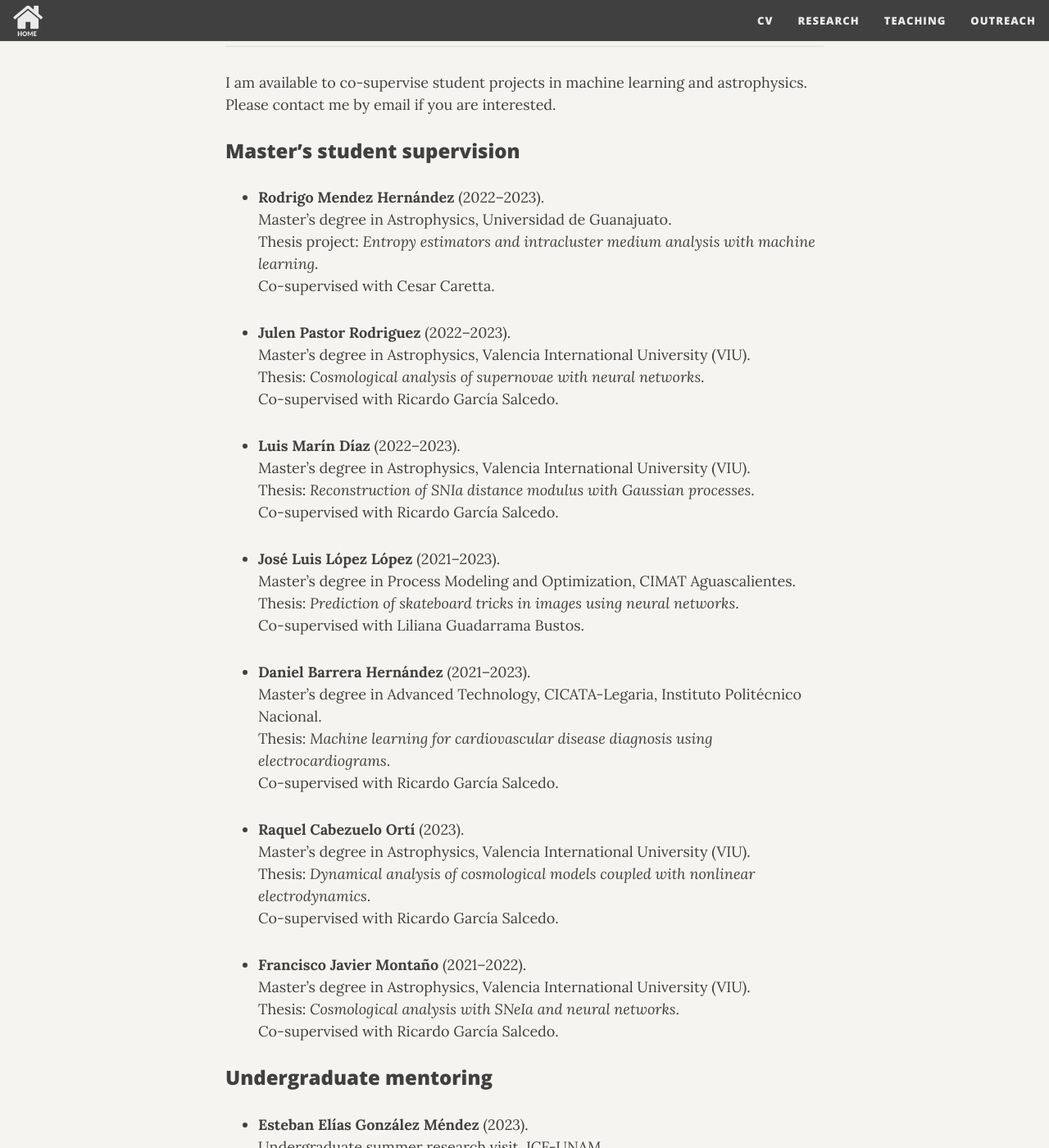
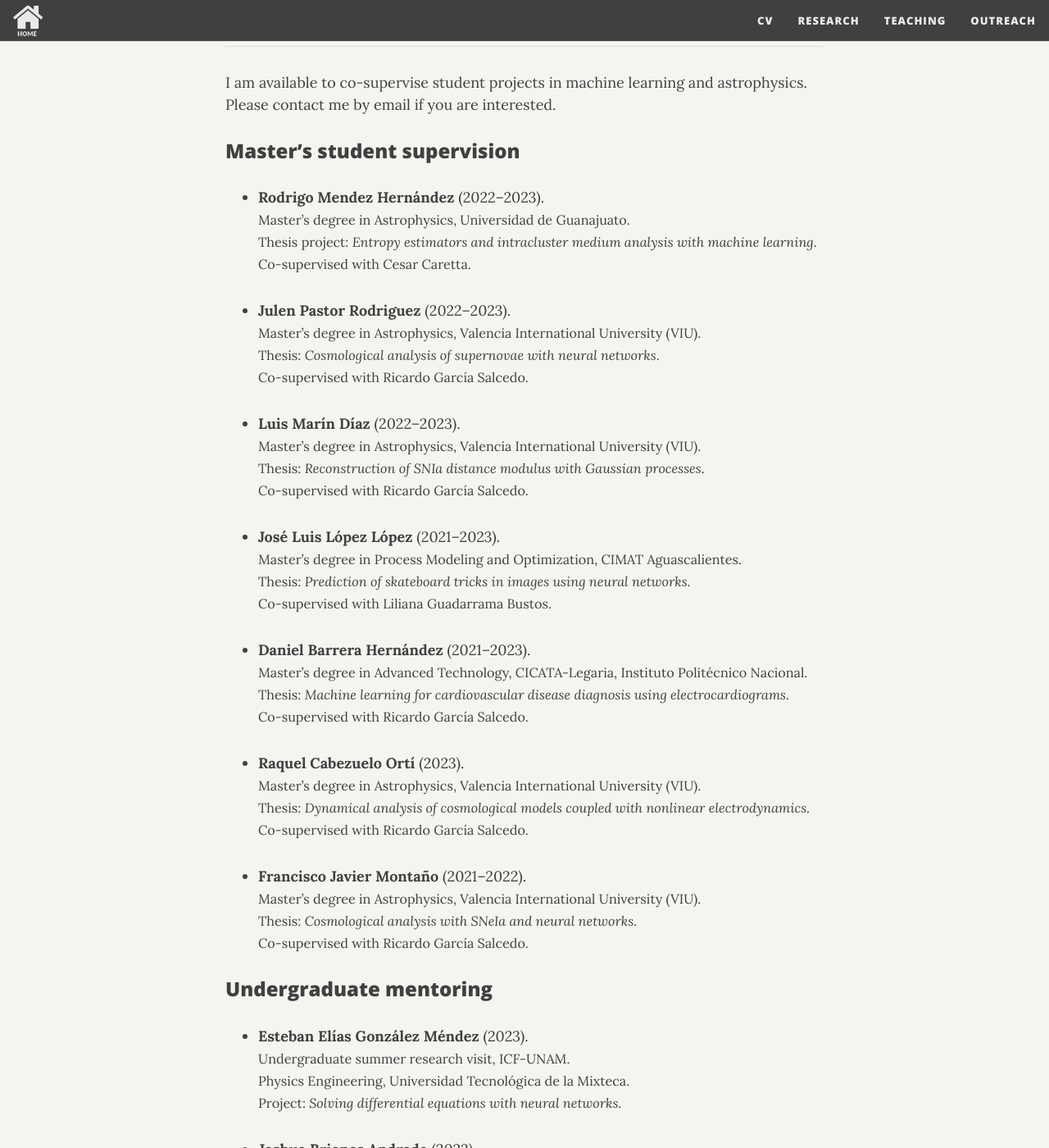
Before and after one commit to igomezv/igomezv.github.io, a Jekyll site: the page built from teaching.md, in a window 1280 px wide and 1400 px high, scrolled down 322 px. Shown: the whole window at 82% size. Built offline with Jekyll 4.4.1, drawn with Linux system fonts in a browser that asks for light colours; nearby versions of some CDN libraries; comment, search, counter and statistics services are not loaded.

Commit message:
Improve font sizes

```diff
--- a/assets/css/beautifuljekyll.css
+++ b/assets/css/beautifuljekyll.css
@@ -25,7 +25,8 @@ p {
   line-height: 1.5;
   margin: 1.875rem 0;
 }
-.publication-contributions {
+.publication-contributions,
+.entry-details {
   font-size: 0.9em;
 }
 h1,h2,h3,h4,h5,h6 {
--- a/teaching.md
+++ b/teaching.md
@@ -18,67 +18,67 @@ I am available to co-supervise student projects in machine learning and astrophy
 ### Master's student supervision
 
 - **Rodrigo Mendez Hernández** (2022–2023). <br>
-  Master's degree in Astrophysics, Universidad de Guanajuato. <br>
+  <span class="entry-details" markdown="span">Master's degree in Astrophysics, Universidad de Guanajuato. <br>
   Thesis project: *Entropy estimators and intracluster medium analysis with machine learning*. <br>
-  Co-supervised with Cesar Caretta.
+  Co-supervised with Cesar Caretta.</span>
 
 - **Julen Pastor Rodriguez** (2022–2023). <br>
-  Master's degree in Astrophysics, Valencia International University (VIU). <br>
+  <span class="entry-details" markdown="span">Master's degree in Astrophysics, Valencia International University (VIU). <br>
   Thesis: *Cosmological analysis of supernovae with neural networks*. <br>
-  Co-supervised with Ricardo García Salcedo.
+  Co-supervised with Ricardo García Salcedo.</span>
 
 - **Luis Marín Díaz** (2022–2023). <br>
-  Master's degree in Astrophysics, Valencia International University (VIU). <br>
+  <span class="entry-details" markdown="span">Master's degree in Astrophysics, Valencia International University (VIU). <br>
   Thesis: *Reconstruction of SNIa distance modulus with Gaussian processes*. <br>
-  Co-supervised with Ricardo García Salcedo.
+  Co-supervised with Ricardo García Salcedo.</span>
 
 - **José Luis López López** (2021–2023). <br>
-  Master's degree in Process Modeling and Optimization, CIMAT Aguascalientes. <br>
+  <span class="entry-details" markdown="span">Master's degree in Process Modeling and Optimization, CIMAT Aguascalientes. <br>
   Thesis: *Prediction of skateboard tricks in images using neural networks*. <br>
-  Co-supervised with Liliana Guadarrama Bustos.
+  Co-supervised with Liliana Guadarrama Bustos.</span>
 
 - **Daniel Barrera Hernández** (2021–2023). <br>
-  Master's degree in Advanced Technology, CICATA-Legaria, Instituto Politécnico Nacional. <br>
+  <span class="entry-details" markdown="span">Master's degree in Advanced Technology, CICATA-Legaria, Instituto Politécnico Nacional. <br>
   Thesis: *Machine learning for cardiovascular disease diagnosis using electrocardiograms*. <br>
-  Co-supervised with Ricardo García Salcedo.
+  Co-supervised with Ricardo García Salcedo.</span>
 
 - **Raquel Cabezuelo Ortí** (2023). <br>
-  Master's degree in Astrophysics, Valencia International University (VIU). <br>
+  <span class="entry-details" markdown="span">Master's degree in Astrophysics, Valencia International University (VIU). <br>
   Thesis: *Dynamical analysis of cosmological models coupled with nonlinear electrodynamics*. <br>
-  Co-supervised with Ricardo García Salcedo.
+  Co-supervised with Ricardo García Salcedo.</span>
 
 - **Francisco Javier Montaño** (2021–2022). <br>
-  Master's degree in Astrophysics, Valencia International University (VIU). <br>
+  <span class="entry-details" markdown="span">Master's degree in Astrophysics, Valencia International University (VIU). <br>
   Thesis: *Cosmological analysis with SNeIa and neural networks*. <br>
-  Co-supervised with Ricardo García Salcedo.
+  Co-supervised with Ricardo García Salcedo.</span>
 
 ### Undergraduate mentoring
 
 - **Esteban Elías González Méndez** (2023).<br>
-  Undergraduate summer research visit, ICF-UNAM.<br>
+  <span class="entry-details" markdown="span">Undergraduate summer research visit, ICF-UNAM.<br>
   Physics Engineering, Universidad Tecnológica de la Mixteca.<br>
-  Project: *Solving differential equations with neural networks*.<br>
+  Project: *Solving differential equations with neural networks*.</span><br>
 
 - **Joshua Briones Andrade** (2022).<br>
-  Undergraduate social service, ICF-UNAM.<br>
+  <span class="entry-details" markdown="span">Undergraduate social service, ICF-UNAM.<br>
   Project: *Neural networks optimized by genetic algorithms in cosmology*.<br>
-  Co-supervised with José Alberto Vázquez.<br>
+  Co-supervised with José Alberto Vázquez.</span><br>
 
 - **Juan de Dios Rojas Olvera** (2021–2022).<br>
-  Undergraduate social service, ICF-UNAM.<br>
+  <span class="entry-details" markdown="span">Undergraduate social service, ICF-UNAM.<br>
   Project: *Observational cosmology with artificial neural networks*.<br>
-  Co-supervised with José Alberto Vázquez.<br>
+  Co-supervised with José Alberto Vázquez.</span><br>
 
 
 ### Thesis committee service
 
 - **Jazhiel Chacón Lavanderos** (2023–2025). <br>
-  PhD in Computer Science, Instituto Politécnico Nacional. <br>
-  Thesis project: *Comparing cosmological structure formation models with deep learning*. <br>
+  <span class="entry-details" markdown="span">PhD in Computer Science, Instituto Politécnico Nacional. <br>
+  Thesis project: *Comparing cosmological structure formation models with deep learning*.</span> <br>
 
 - **Juan de Dios Rojas Olvera** (2024). <br>
-  Master's degree in Astronomy, Instituto de Astronomía, UNAM. <br>
-  Thesis: *Optimization of astrophysical and cosmological systems with physics-informed neural networks*. <br>
+  <span class="entry-details" markdown="span">Master's degree in Astronomy, Instituto de Astronomía, UNAM. <br>
+  Thesis: *Optimization of astrophysical and cosmological systems with physics-informed neural networks*.</span> <br>
 
 
 ----------
@@ -87,38 +87,38 @@ I am available to co-supervise student projects in machine learning and astrophy
 ----------
 
 - **[Research Seminar I, II](https://www.dropbox.com/scl/fi/ewktgff50x9frtcwg29xk/UGTOInvestigacionSem.pdf?rlkey=on6569b76rwsez68k5f0i2qme&st=tvmgdj3g&dl=0).** <br>
-  *Maestría en Ciencias (Astrofísica)*. <br>
+  <span class="entry-details" markdown="span">*Maestría en Ciencias (Astrofísica)*. <br>
   2024, Universidad de Guanajuato, Mexico. <br>
-  Duration: 8 hours. <br>
+  Duration: 8 hours.</span> <br>
 
 - [**Evolutionary Computation.**](https://www.dropbox.com/scl/fi/gqcy1dymdm2ipojceitzw/curso_evol_dgtic_23.pdf?rlkey=cu1nb9zv2ja5y9lhs3lxa2ksk&st=j037qckv&dl=0) <br>
-  *Diplomado en Inteligencia Artificial Aplicada*.  <br>
+  <span class="entry-details" markdown="span">*Diplomado en Inteligencia Artificial Aplicada*.  <br>
   2023, DGTIC-UNAM. <br>
   Specialisation course (20 hours). <br>
-  [Course materials](https://github.com/igomezv/ComputoEvolutivo).
+  [Course materials](https://github.com/igomezv/ComputoEvolutivo).</span>
 
 - [**Probabilistic Reasoning.**](https://www.dropbox.com/scl/fi/96a3auajwtmw37jnl6bly/curso_proba_dgtic_23.pdf?rlkey=w4oqtuahpdldcy58iba8a7ztv&st=rybqsi0n&dl=0) <br>
-  *Diplomado en Inteligencia Artificial Aplicada*.  <br>
+  <span class="entry-details" markdown="span">*Diplomado en Inteligencia Artificial Aplicada*.  <br>
   2023, DGTIC-UNAM. <br>
   Specialisation course (10 hours). <br>
-  [Course materials](https://github.com/igomezv/RazonamientoProbabilistico).
+  [Course materials](https://github.com/igomezv/RazonamientoProbabilistico).</span>
 
 - **Computational Tools (Introduction to Machine Learning).** <br>
-  2023, CICATA-Legaria, Instituto Politécnico Nacional. <br>
+  <span class="entry-details" markdown="span">2023, CICATA-Legaria, Instituto Politécnico Nacional. <br>
   Postgraduate course (online; 30 hours). <br>
-  [Course materials](https://github.com/igomezv/HerramientasComputacionales).
+  [Course materials](https://github.com/igomezv/HerramientasComputacionales).</span>
 
 - [**Intermediate Data Science.**](https://www.dropbox.com/scl/fi/p89n9sgpty2qdceejzfpo/curso_DS_dgtic_23.pdf?rlkey=s28v7652hehwrnbrclb1hkii2&st=q4pyw6yr&dl=0) <br>
-  *Diplomado en Ciencia de Datos*. <br>
+  <span class="entry-details" markdown="span">*Diplomado en Ciencia de Datos*. <br>
   2022 and 2023, DGTIC-UNAM. <br>
   Specialisation course (30 hours). <br>
-  [Course materials](https://github.com/igomezv/DataScienceIntermedio).
+  [Course materials](https://github.com/igomezv/DataScienceIntermedio).</span>
 
 - **[Deep Learning](https://www.dropbox.com/scl/fi/wxlf5msmiaore86mxil1t/DL-CIMAT-Dr.-Isidro-G-mez-Vargas.pdf?rlkey=4up7wo5ht9ymsg80qkf0rbbcd&st=2xo7r8mx&dl=0).** <br>
-  2022, Centro de Investigación en Matemáticas (CIMAT), Aguascalientes, Mexico.<br>
+  <span class="entry-details" markdown="span">2022, Centro de Investigación en Matemáticas (CIMAT), Aguascalientes, Mexico.<br>
   Master's degree in Process Modeling and Optimization. <br>
   Co-taught with Liliana Guadarrama Bustos (45 hours). <br>
-  [Course materials](https://github.com/igomezv/DLCIMATAGS).
+  [Course materials](https://github.com/igomezv/DLCIMATAGS).</span>
 
 
 --------------
@@ -128,16 +128,16 @@ I am available to co-supervise student projects in machine learning and astrophy
 Workshops and community training activities in machine learning and scientific computing.
 
 - [**Organising committee of the HPC-ML Workshop**](https://www.dropbox.com/scl/fi/hqd5x1x9bx21g5m8l6pwl/curso_workshop_HPC_organizacion.pdf?rlkey=ngr8128lcy3y28ztnikcyxkjt&st=y1rbk40t&dl=0).<br>
-  II Mini Workshop on HPC in Science and Engineering. <br>
+  <span class="entry-details" markdown="span">II Mini Workshop on HPC in Science and Engineering. <br>
   2023, Instituto de Ciencias Físicas, UNAM. <br>
-  [Workshop website](https://www.fis.unam.mx/mini_workshop/).
+  [Workshop website](https://www.fis.unam.mx/mini_workshop/).</span>
 
 - [**Machine Learning Basics**](https://www.dropbox.com/scl/fi/cx09asz355xy0jn8am89w/curso_workshop_ML.pdf?rlkey=zdtkkt3b942ha19vgjnyjtmdo&st=gvkwa9eq&dl=0).<br>
-  2021, 3rd Mexican Astro-Cosmo-Statistics School. <br>
+  <span class="entry-details" markdown="span">2021, 3rd Mexican Astro-Cosmo-Statistics School. <br>
   Universidad de Guanajuato. <br>
   Duration: 4.5 hours. <br>
-  [Workshop materials](https://github.com/igomezv/MACS_2021_ML_basics_neural_networks).
+  [Workshop materials](https://github.com/igomezv/MACS_2021_ML_basics_neural_networks).</span>
 
 - [**Cosmology with SimpleMC**](https://www.dropbox.com/scl/fi/1klpfsrfw6vwo41ts3p4h/curso_worksho_simplemc_2020.pdf?rlkey=6ok6ygkgineza0r6p9aswy29s&st=wzbak0z6&dl=0). <br>
-  2020\. Duration: 15 hours. <br>
-  [Workshop materials](https://github.com/igomezv/simplemc_workshop).
+  <span class="entry-details" markdown="span">2020\. Duration: 15 hours. <br>
+  [Workshop materials](https://github.com/igomezv/simplemc_workshop).</span>
```
Also changed, not shown: cv.md (+24 -24 lines).
